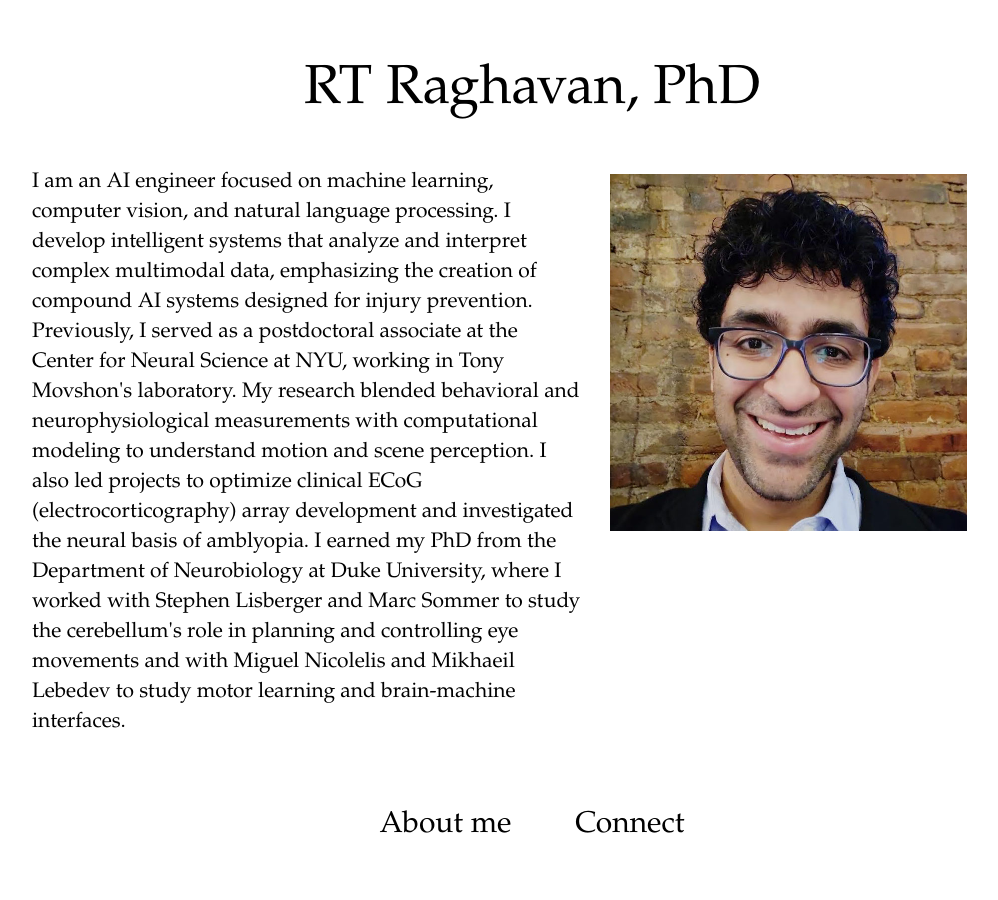
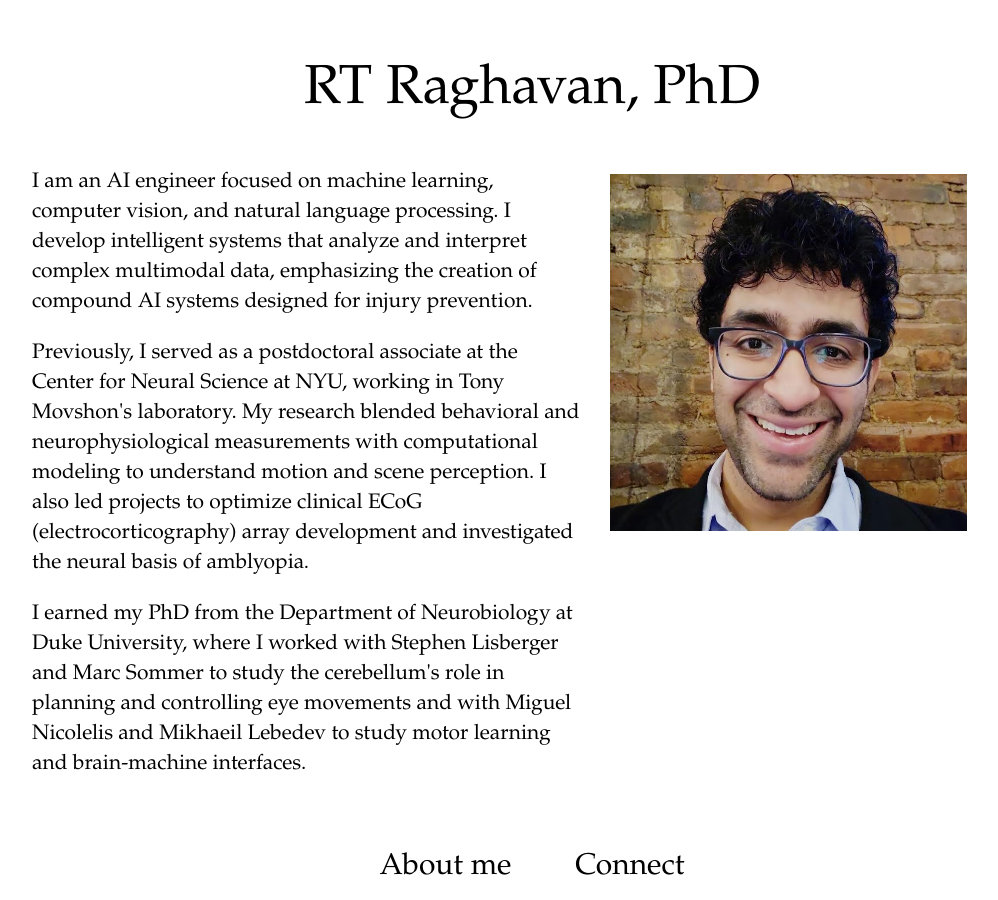
Before and after one commit to rtraghavan/rtraghavan.github.io, a Jekyll site: the page built from index.html, in a window 1280 px wide. Shown: the whole page, without its empty margins (188-1186 px from the left). Built offline with Jekyll 4.4.1, drawn with Linux system fonts in a browser that asks for light colours.

```diff
--- a/_includes/About_Me.md
+++ b/_includes/About_Me.md
@@ -1,6 +1,5 @@
-I am an AI engineer focused on machine learning, computer vision, and natural language processing. I develop intelligent systems that analyze and interpret complex multimodal data, emphasizing the creation of compound AI systems designed for injury prevention.
+<p>I am an AI engineer focused on machine learning, computer vision, and natural language processing. I develop intelligent systems that analyze and interpret complex multimodal data, emphasizing the creation of compound AI systems designed for injury prevention.</p>
 
+<p>Previously, I served as a postdoctoral associate at the Center for Neural Science at NYU, working in Tony Movshon's laboratory. My research blended behavioral and neurophysiological measurements with computational modeling to understand motion and scene perception. I also led projects to optimize clinical ECoG (electrocorticography) array development and investigated the neural basis of amblyopia.</p>
 
-Previously, I served as a postdoctoral associate at the Center for Neural Science at NYU, working in Tony Movshon's laboratory. My research blended behavioral and neurophysiological measurements with computational modeling to understand motion and scene perception. I also led projects to optimize clinical ECoG (electrocorticography) array development and investigated the neural basis of amblyopia.
-
-I earned my PhD from the Department of Neurobiology at Duke University, where I worked with Stephen Lisberger and Marc Sommer to study the cerebellum's role in planning and controlling eye movements and with Miguel Nicolelis and Mikhaeil Lebedev to study motor learning and brain-machine interfaces.
+<p>I earned my PhD from the Department of Neurobiology at Duke University, where I worked with Stephen Lisberger and Marc Sommer to study the cerebellum's role in planning and controlling eye movements and with Miguel Nicolelis and Mikhaeil Lebedev to study motor learning and brain-machine interfaces. </p>
```
